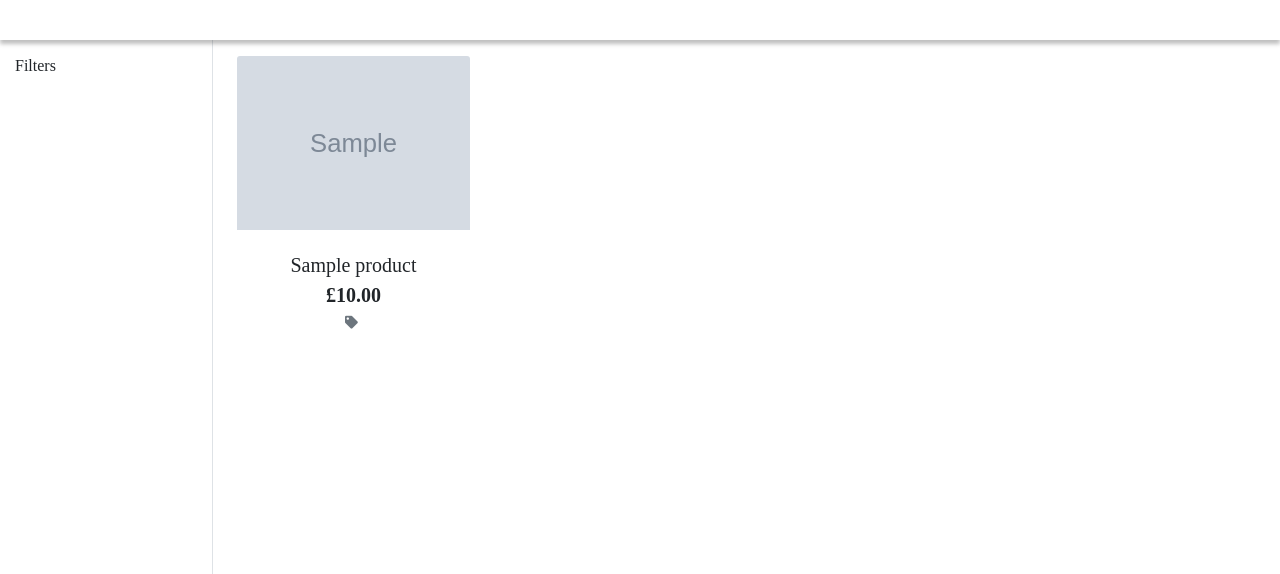
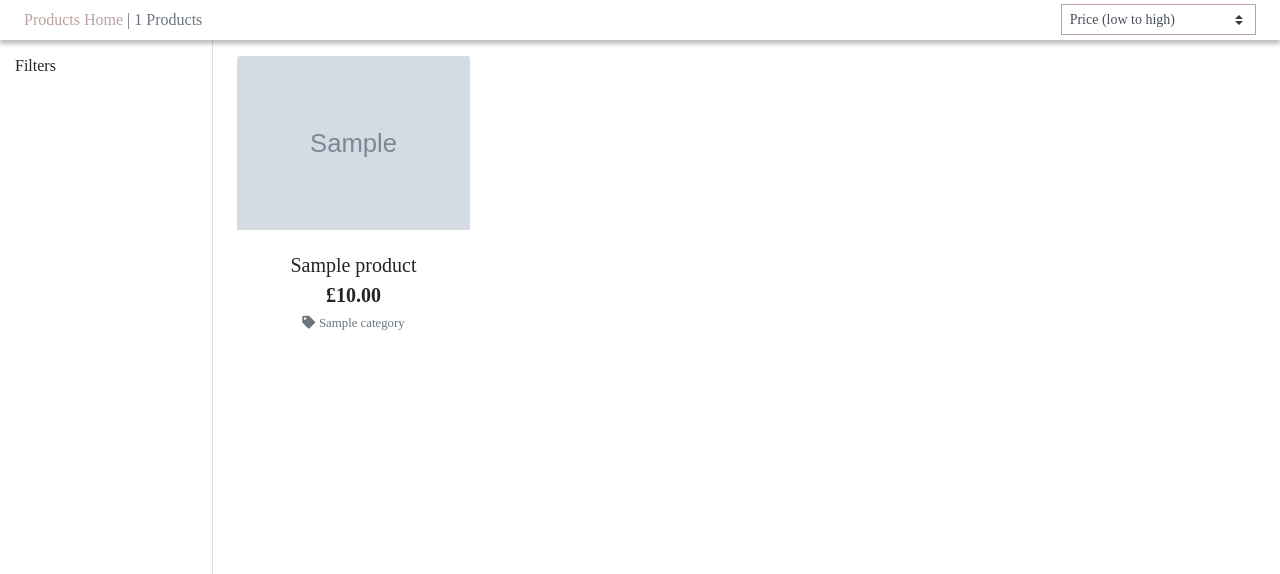
Before and after one commit to Tmuat/handmade-by-ellie, a Django app: a page that uses products/templates/products/products.html in a window 1280 px wide. Shown: the part 123-697 px from the top of the page. Run offline with Django 3.2, Linux system fonts and the light colour scheme; tables that the repository leaves empty hold one stand-in row (values such as "Sample post"); grey boxes marked "Sample" are stand-in pictures; some libraries are stand-ins or nearby versions.

Commit message:
PRODUCTS: Added features to menu row and categories to cards

```diff
--- a/products/templates/products/products.html
+++ b/products/templates/products/products.html
@@ -17,7 +17,35 @@
 <section id="products" class="min-height">
     <div class="container-fluid">
         <div class="row">
-            <div class="col menu-row">
+            <div class="col menu-row px-4 py-1">
+                <div class="row h-100">
+                    <div class="col-4 my-auto">
+                        <p class="text-muted m-0 text-center text-md-left">
+                            {% if search_term or current_categories or current_sorting != 'None_None' %}
+                                <span><a class="text-custom-dark-pink" href="{% url 'all_products' %}">Products Home</a> | </span>
+                            {% endif %}
+                            {{ products|length }} Products{% if search_term %} found for <strong>"{{ search_term }}"</strong>{% endif %}
+                        </p>
+                    </div>
+                    <div class="col-4 text-center my-auto">
+                        {% for category in current_categories %}
+                            <small><a class="" href="{% url 'all_products' %}?category={{ category.name }}">
+                                <span class="p-2 text-muted rounded-0"><i class="fas fa-tag mr-1"></i>{{ category.friendly_name }}</span>
+                            </a></small>
+                        {% endfor %}
+                    </div>
+                    <div class="col-4">
+                        <div class="w-50 ml-auto">
+                            <select id="sort-selector" class="custom-select custom-focus-shadow custom-select-sm rounded-0 border-{% if current_sorting != 'None_None' %}custom-dark-pink{% else %}black{% endif %}">
+                                <option value="reset" {% if current_sorting == 'None_None' %}selected{% endif %}>Sort by...</option>
+                                <option value="price_asc" {% if current_sorting == 'price_asc' %}selected{% endif %}>Price (low to high)</option>
+                                <option value="price_desc" {% if current_sorting == 'price_desc' %}selected{% endif %}>Price (high to low)</option>
+                                <option value="name_asc" {% if current_sorting == 'name_asc' %}selected{% endif %}>Name (A-Z)</option>
+                                <option value="name_desc" {% if current_sorting == 'name_desc' %}selected{% endif %}>Name (Z-A)</option>
+                            </select>
+                        </div>
+                    </div>
+                </div>
             </div>
         </div>
         <div class="row">
@@ -38,35 +66,37 @@
                                     <div class="row">
                                         <div class="col">
                                             <p class="lead mb-0 text-center font-weight-bold">£{{ product.price }}</p>
-                                            {% if product.category %}
-                                            <p class="text-center small mt-1 mb-0">
-                                                <a class="text-muted" href="">
-                                                    <i class="fas fa-tag mr-1"></i>{{ product.category.friendly_name }}
-                                                </a>
-                                            </p>
-                                            {% endif %}
+                                            <div class="text-center">
+                                                {% for category in product.category.all %}
+                                                    <p class="small mt-1 mb-0 d-inline ml-2 mr-2">
+                                                        <a class="text-muted" href="{% url 'all_products' %}?category={{ category.name }}">
+                                                            <i class="fas fa-tag mr-1"></i>{{ category.friendly_name }}
+                                                        </a>
+                                                    </p>
+                                                {% endfor %}
+                                            </div>
                                         </div>
                                     </div>
                                 </div>
                             </div>
                         </div>
                         {% if forloop.counter|divisibleby:1 %}
-                            <div class="col-12 d-sm-none mb-5">
+                            <div class="col-12 d-sm-none mb-3">
                                 <hr>
                             </div>
                         {% endif %}
                         {% if forloop.counter|divisibleby:2 %}
-                            <div class="col-12 d-none d-sm-block d-md-block d-lg-none mb-5">
+                            <div class="col-12 d-none d-sm-block d-md-block d-lg-none mb-3">
                                 <hr>
                             </div>
                         {% endif %}
                         {% if forloop.counter|divisibleby:3 %}
-                            <div class="col-12 d-none d-lg-block d-xl-none mb-5">
+                            <div class="col-12 d-none d-lg-block d-xl-none mb-3">
                                 <hr>
                             </div>
                         {% endif %}
                         {% if forloop.counter|divisibleby:4 %}
-                            <div class="col-12 d-none d-xl-block mb-5">
+                            <div class="col-12 d-none d-xl-block mb-3">
                                 <hr>
                             </div>
                         {% endif %}
```
